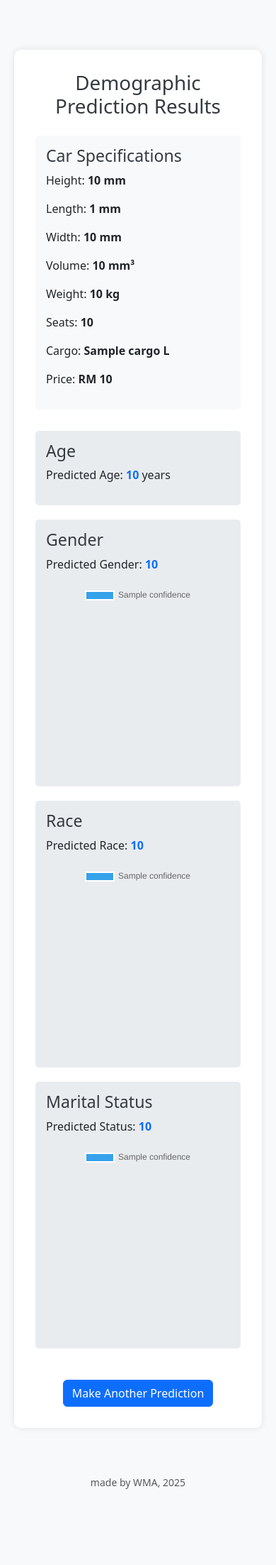
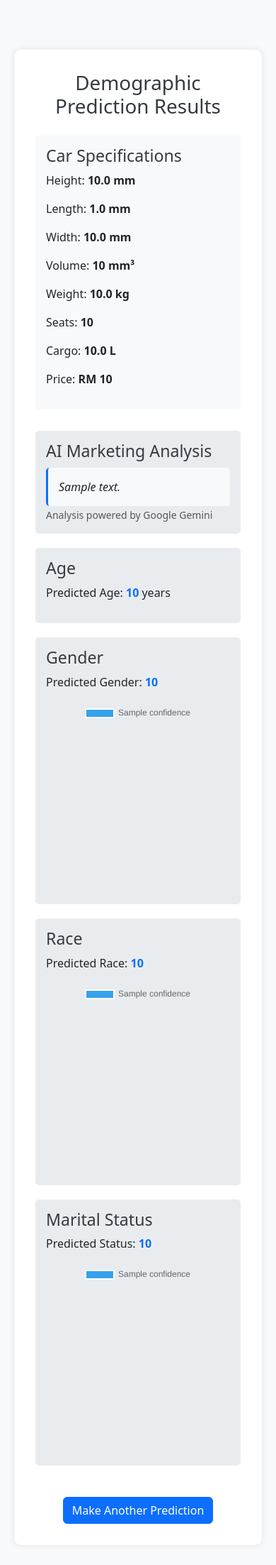
Before and after one commit to wmaminuddin/car_demographics_app, a Flask app: template templates/result.html in a window 390 px wide. Shown: the top 2205 px of the page at 71% size. Before the commit the page ends 2098 px from the top, so only its background shows below. Run offline with Flask 3, Linux system fonts and the light colour scheme; the template is opened without the code that fills it: most values are stand-ins (such as "Sample title", 1, 10 or a date in 2020); parts of the project's set-up code (start-up, migrations or seed data) failed here and were passed over.

Commit message:
Update result.html
add google gemini genai

```diff
--- a/templates/result.html
+++ b/templates/result.html
@@ -41,6 +41,15 @@
             border-radius: 5px;
             margin-bottom: 30px;
         }
+        .ai-commentary {
+            background-color: #f8f9fa;
+            padding: 15px;
+            border-radius: 5px;
+            margin-top: 10px;
+            font-style: italic;
+            border-left: 3px solid #0d6efd;
+        }
+
     </style>
 </head>
 <body>
@@ -51,32 +60,49 @@
             <h3>Car Specifications</h3>
             <div class="row">
                 <div class="col-md-3">
-                    <p>Height: <strong>{{ results.car_specs.height }} mm</strong></p>
-                    <p>Length: <strong>{{ results.car_specs.length }} mm</strong></p>
+                    <p>Height: <strong>{{ "{:,.1f}".format(results.car_specs.height) }} mm</strong></p>
+                    <p>Length: <strong>{{ "{:,.1f}".format(results.car_specs.length) }} mm</strong></p>
                 </div>
                 <div class="col-md-3">
-                    <p>Width: <strong>{{ results.car_specs.width }} mm</strong></p>
-                    <p>Volume: <strong>{{ results.car_specs.volume | int }} mm³</strong></p>
+                    <p>Width: <strong>{{ "{:,.1f}".format(results.car_specs.width) }} mm</strong></p>
+                    <p>Volume: <strong>{{ "{:,}".format(results.car_specs.volume|int) }} mm³</strong></p>
                 </div>
                 <div class="col-md-3">
-                    <p>Weight: <strong>{{ results.car_specs.weight }} kg</strong></p>
+                    <p>Weight: <strong>{{ "{:,.1f}".format(results.car_specs.weight) }} kg</strong></p>
                     <p>Seats: <strong>{{ results.car_specs.seats }}</strong></p>
                 </div>
                 <div class="col-md-3">
-                    <p>Cargo: <strong>{{ results.car_specs.cargo }} L</strong></p>
-                    <p>Price: <strong>RM {{ results.car_specs.price }}</strong></p>
+                    <p>Cargo: <strong>{{ "{:,.1f}".format(results.car_specs.cargo) }} L</strong></p>
+                    <p>Price: <strong>RM {{ "{:,}".format(results.car_specs.price) }}</strong></p>
                 </div>
             </div>
         </div>
 
         <div class="row">
-            <div class="col-md-6">
+            <div class="col-12">
+                <div class="prediction-box">
+                    <h3>AI Marketing Analysis</h3>
+                    <div class="ai-commentary">
+                        {{ results.ai_commentary | safe }}
+                    </div>
+                    <small class="text-muted">Analysis powered by Google Gemini</small>
+                </div>
+            </div>
+        </div>
+
+        <!-- <div class="row"> Existing demographic predictions row -->
+            <!-- <div class="col-md-6">
+                <div class="prediction-box">
+                    <h3>Age</h3> -->
+
+        <div class="row">
+            <div class="col-12">
                 <div class="prediction-box">
                     <h3>Age</h3>
                     <p>Predicted Age: <span class="prediction-value">{{ results.age.prediction }}</span> years</p>
                 </div>
             </div>
-            <div class="col-md-6">
+            <div class="col-12">
                 <div class="prediction-box">
                     <h3>Gender</h3>
                     <p>Predicted Gender: <span class="prediction-value">{{ results.gender.prediction }}</span></p>
@@ -88,20 +114,20 @@
         </div>
 
         <div class="row">
-            <div class="col-md-6">
+            <div class="col-12">
                 <div class="prediction-box">
                     <h3>Race</h3>
                     <p>Predicted Race: <span class="prediction-value">{{ results.race.prediction }}</span></p>
-                    <div class="chart-container">
+                    <div class="chart-container" style="width: 100% !important;">
                         <canvas id="raceChart"></canvas>
                     </div>
                 </div>
             </div>
-            <div class="col-md-6">
+            <div class="col-12">
                 <div class="prediction-box">
                     <h3>Marital Status</h3>
                     <p>Predicted Status: <span class="prediction-value">{{ results.marital_status.prediction }}</span></p>
-                    <div class="chart-container">
+                    <div class="chart-container" style="width: 100% !important;">
                         <canvas id="maritalChart"></canvas>
                     </div>
                 </div>
```
